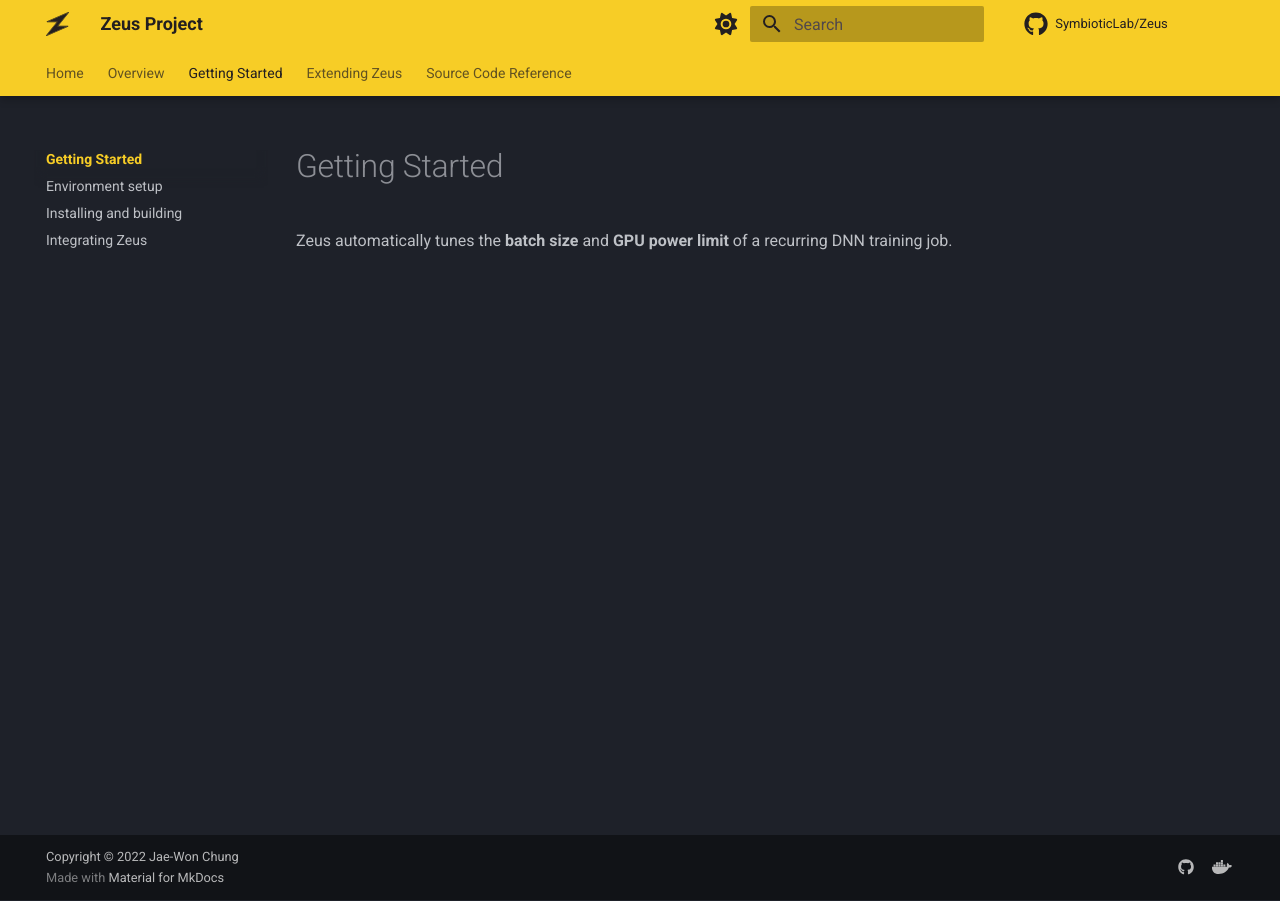
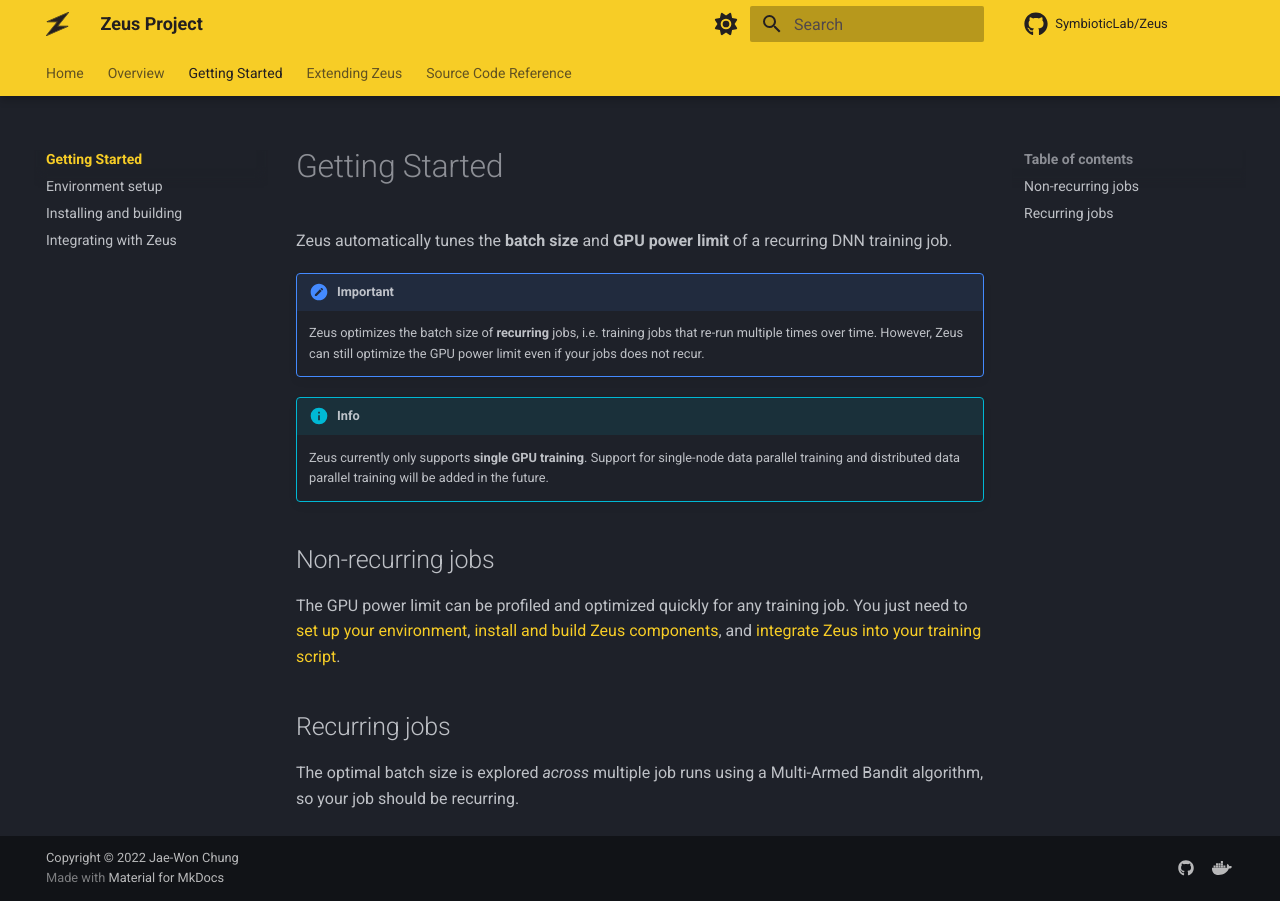
Before and after one commit to ml-energy/zeus, an MkDocs documentation site: the page built from docs/getting_started/index.md, in a window 1280 px wide. Built offline with MkDocs 1.6.1 and Material for MkDocs 9.7.7, drawn with Linux system fonts in a browser that asks for light colours; comment, search, counter and statistics services are not loaded.

Commit message:
Docs: Fill in getting_started/index.md

```diff
--- a/docs/getting_started/index.md
+++ b/docs/getting_started/index.md
@@ -1,3 +1,19 @@
 # Getting Started
 
 Zeus automatically tunes the **batch size** and **GPU power limit** of a recurring DNN training job.
+
+!!! Important
+    Zeus optimizes the batch size of **recurring** jobs, i.e. training jobs that re-run multiple times over time. However, Zeus can still optimize the GPU power limit even if your jobs does not recur.
+
+!!! Info
+    Zeus currently only supports **single GPU training**. Support for single-node data parallel training and distributed data parallel training will be added in the future.
+
+## Non-recurring jobs
+
+The GPU power limit can be profiled and optimized quickly for any training job.
+You just need to [set up your environment](environment.md), [install and build Zeus components](installing_and_building.md), and [integrate Zeus into your training script](integrating.md).
+
+
+## Recurring jobs
+
+The optimal batch size is explored *across* multiple job runs using a Multi-Armed Bandit algorithm, so your job should be recurring.
--- a/mkdocs.yml
+++ b/mkdocs.yml
@@ -89,7 +89,7 @@
     - getting_started/index.md
     - Environment setup: getting_started/environment.md
     - Installing and building: getting_started/installing_and_building.md
-    - Integrating Zeus: getting_started/integrating.md
+    - Integrating with Zeus: getting_started/integrating.md
   - Extending Zeus: extend.md
   - Source Code Reference: reference/
 
```
